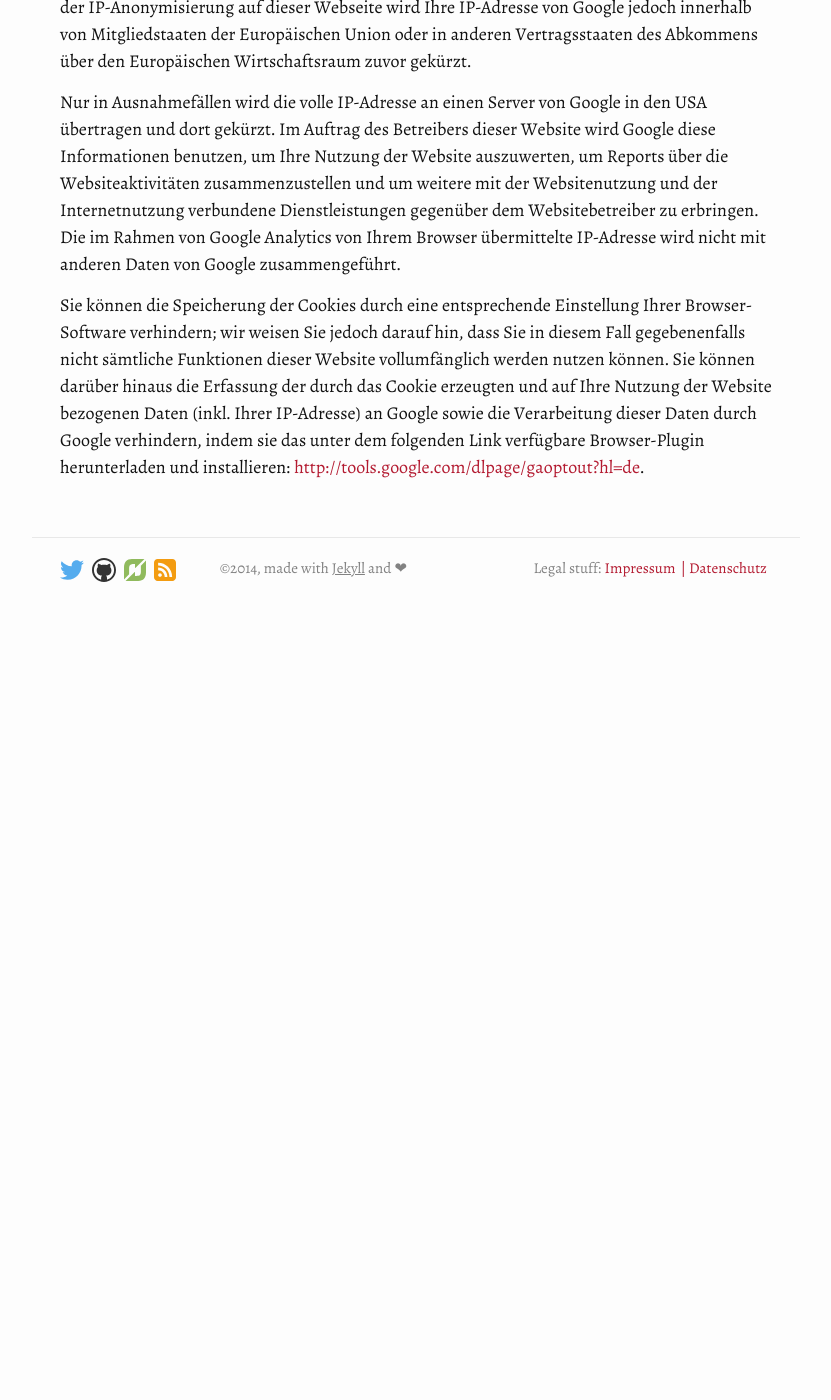
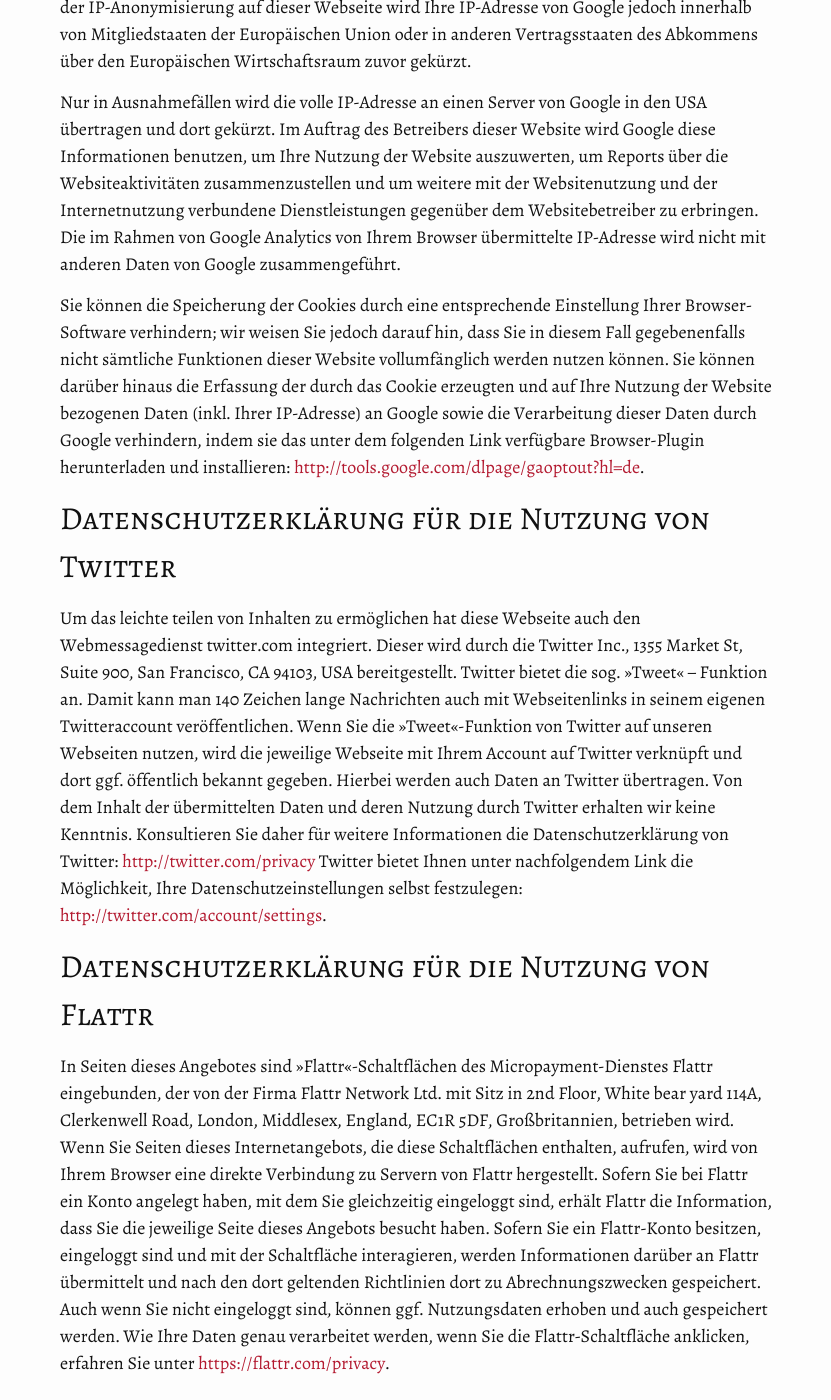
Before and after one commit to mischah/michael-kuehnel.de, a Jekyll site: the page built from 00-datenschutz.md, in a window 1280 px wide and 1400 px high, scrolled down 749 px. Shown: the whole window, without its empty margins (224-1055 px from the left). Built offline with Jekyll 4.4.1, drawn with Linux system fonts in a browser that asks for light colours; before the commit the page ends 1379 px from its top, so only the background shows below that; some of the changed text lies outside the part shown.

Commit message:
Update Datenschutz

```diff
--- a/00-datenschutz.md
+++ b/00-datenschutz.md
@@ -12,8 +12,31 @@
 
 ## Datenschutzerklärung für die Nutzung von Google Analytics
 
-Diese Website benutzt Google Analytics, einen Webanalysedienst der Google Inc. ("Google"). Google Analytics verwendet sog. "Cookies", Textdateien, die auf Ihrem Computer gespeichert werden und die eine Analyse der Benutzung der Website durch Sie ermöglichen. Die durch den Cookie erzeugten Informationen über Ihre Benutzung dieser Website werden in der Regel an einen Server von Google in den USA übertragen und dort gespeichert. Im Falle der Aktivierung der IP-Anonymisierung auf dieser Webseite wird Ihre IP-Adresse von Google jedoch innerhalb von Mitgliedstaaten der Europäischen Union oder in anderen Vertragsstaaten des Abkommens über den Europäischen Wirtschaftsraum zuvor gekürzt.
+Diese Website benutzt Google Analytics, einen Webanalysedienst der Google Inc. (»Google«). Google Analytics verwendet sog. »Cookies«, Textdateien, die auf Ihrem Computer gespeichert werden und die eine Analyse der Benutzung der Website durch Sie ermöglichen. Die durch den Cookie erzeugten Informationen über Ihre Benutzung dieser Website werden in der Regel an einen Server von Google in den USA übertragen und dort gespeichert. Im Falle der Aktivierung der IP-Anonymisierung auf dieser Webseite wird Ihre IP-Adresse von Google jedoch innerhalb von Mitgliedstaaten der Europäischen Union oder in anderen Vertragsstaaten des Abkommens über den Europäischen Wirtschaftsraum zuvor gekürzt.
 
 Nur in Ausnahmefällen wird die volle IP-Adresse an einen Server von Google in den USA übertragen und dort gekürzt. Im Auftrag des Betreibers dieser Website wird Google diese Informationen benutzen, um Ihre Nutzung der Website auszuwerten, um Reports über die Websiteaktivitäten zusammenzustellen und um weitere mit der Websitenutzung und der Internetnutzung verbundene Dienstleistungen gegenüber dem Websitebetreiber zu erbringen. Die im Rahmen von Google Analytics von Ihrem Browser übermittelte IP-Adresse wird nicht mit anderen Daten von Google zusammengeführt.
 
 Sie können die Speicherung der Cookies durch eine entsprechende Einstellung Ihrer Browser-Software verhindern; wir weisen Sie jedoch darauf hin, dass Sie in diesem Fall gegebenenfalls nicht sämtliche Funktionen dieser Website vollumfänglich werden nutzen können. Sie können darüber hinaus die Erfassung der durch das Cookie erzeugten und auf Ihre Nutzung der Website bezogenen Daten (inkl. Ihrer IP-Adresse) an Google sowie die Verarbeitung dieser Daten durch Google verhindern, indem sie das unter dem folgenden Link verfügbare Browser-Plugin herunterladen und installieren: <http://tools.google.com/dlpage/gaoptout?hl=de>.
+
+## Datenschutzerklärung für die Nutzung von Twitter
+
+Um das leichte teilen von Inhalten zu ermöglichen hat diese Webseite auch den Webmessagedienst twitter.com integriert. Dieser wird durch die Twitter Inc., 1355 Market St, Suite 900, San Francisco, CA 94103, USA bereitgestellt. Twitter bietet die sog. »Tweet« – Funktion an. Damit kann man 140 Zeichen lange Nachrichten auch mit Webseitenlinks in seinem eigenen Twitteraccount veröffentlichen. Wenn Sie die »Tweet«-Funktion von Twitter auf unseren Webseiten nutzen, wird die jeweilige Webseite mit Ihrem Account auf Twitter verknüpft und dort ggf. öffentlich bekannt gegeben. Hierbei werden auch Daten an Twitter übertragen.
+Von dem Inhalt der übermittelten Daten und deren Nutzung durch Twitter erhalten wir keine Kenntnis. Konsultieren Sie daher für weitere Informationen die Datenschutzerklärung von Twitter: <http://twitter.com/privacy>
+Twitter bietet Ihnen unter nachfolgendem Link die Möglichkeit, Ihre Datenschutzeinstellungen selbst festzulegen: <http://twitter.com/account/settings>.
+
+## Datenschutzerklärung für die Nutzung von Flattr
+
+In Seiten dieses Angebotes sind »Flattr«-Schaltflächen des Micropayment-Dienstes Flattr eingebunden, der von der Firma Flattr Network Ltd. mit Sitz in 2nd Floor, White bear yard 114A, Clerkenwell Road, London, Middlesex, England, EC1R 5DF, Großbritannien, betrieben wird. Wenn Sie Seiten dieses Internetangebots, die diese Schaltflächen enthalten, aufrufen, wird von Ihrem Browser eine direkte Verbindung zu Servern von Flattr hergestellt. Sofern Sie bei Flattr ein Konto angelegt haben, mit dem Sie gleichzeitig eingeloggt sind, erhält Flattr die Information, dass Sie die jeweilige Seite dieses Angebots besucht haben. Sofern Sie ein Flattr-Konto besitzen, eingeloggt sind und mit der Schaltfläche interagieren, werden Informationen darüber an Flattr übermittelt und nach den dort geltenden Richtlinien dort zu Abrechnungszwecken gespeichert. Auch wenn Sie nicht eingeloggt sind, können ggf. Nutzungsdaten erhoben und auch gespeichert werden. Wie Ihre Daten genau verarbeitet werden, wenn Sie die Flattr-Schaltfläche anklicken, erfahren Sie unter <https://flattr.com/privacy>.
+
+
+## Datenschutzerklärung für die Nutzung von Disqus
+
+Wir nutzen zudem das Disqus-Kommentarsystem, das von der Firma Disqus, Inc., 301 Howard St, Floor 3 San Francisco, California- 94105, USA, bereitgestellt wird. Die Datenschutzinformationen von Disqus finden Sie [hier](http://help.disqus.com/customer/portal/articles/466259-privacy-policy). Disqus erlaubt die Anmeldung entweder über ein eigenes Disqus-Nutzer-Konto (»Account«) oder über bestehende Nutzer-Konten bei Facebook, Twitter und Google Plus. Sofern Sie sich mit Ihren Accounts der Social-Media-Angebote bei der Disqus-Funktion auf unseren Webseiten anmelden, werden auch diese Diensteanbieter Informationen zu Ihrer Nutzung der Disqus-Funktionen erheben und verarbeiten. Bitte nehmen Sie dazu die Datenschutzinformationen der jeweiligen Anbieter zur Kenntnis. Auch das Kommentieren als Gast ist möglich, allerdings stehen dann einige Funktionen nicht zur Verfügung.
+
+Disqus ist eine international verbreitete Plattform. Mit einer Anmeldung kann man auf jeder Webseite kommentieren, die Disqus einsetzt.
+
+Disqus übermittelt die E-Mail-Adresse der Benutzer und die IP-Adresse, die während der Eingabe eines Kommentars verwendet wurde, an uns. Wir benötigen diese Information ausschließlich für den Zweck der Kontaktaufnahme im Zusammenhang mit Ihrer Nutzung von Disqus, beispielsweise wenn wir Rückfragen zu Ihrem Nutzerkommentar haben. Eine unerlaubte Weitergabe an Dritte erfolgt selbstverständlich nicht.
+
+## Und zum Abschluss noch was zum Thema Cookies
+
+Cookies sind kleine Dateien, die es ermöglichen, auf dem Zugriffsgerät der Nutzer (PC, Smartphone o.ä.) spezifische, auf das Gerät bezogene Informationen zu speichern. Sie dienen zum einem der Benutzerfreundlichkeit von Webseiten und damit den Nutzern (z.B. Speicherung von Logindaten). Zum anderen dienen sie, um die statistische Daten der Webseitennutzung zu erfassen und sie zwecks Verbesserung des Angebotes analysieren zu können. Die Nutzer können auf den Einsatz der Cookies Einfluss nehmen. Die meisten Browser verfügen eine Option mit der das Speichern von Cookies eingeschränkt oder komplett verhindert wird. Allerdings wird darauf hingewiesen, dass die Nutzung und insbesondere der Nutzungskomfort ohne Cookies eingeschränkt werden. Sie können viele Online-Anzeigen-Cookies von Unternehmen über die US-amerikanische Seite <http://www.aboutads.info/choices/> oder die EU-Seite <http://www.youronlinechoices.com/uk/your-ad-choices/> verwalten.
```
